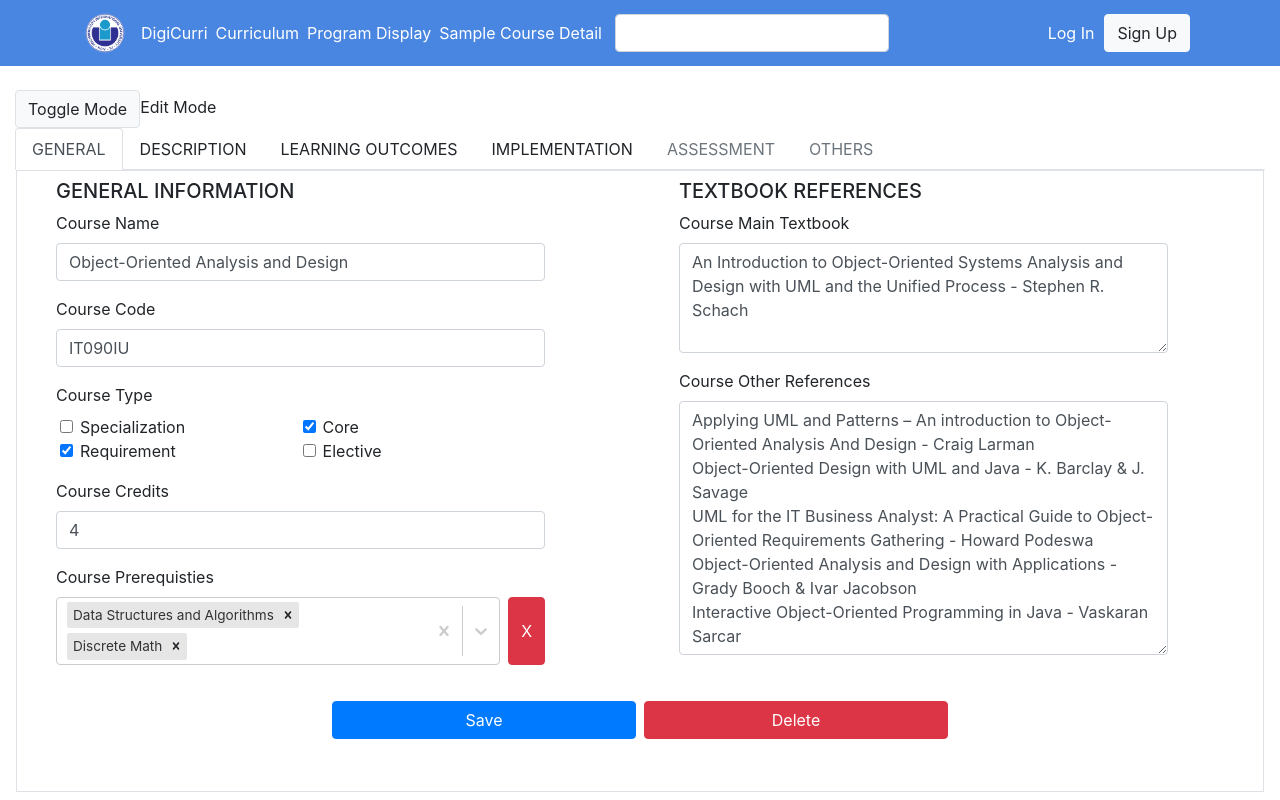
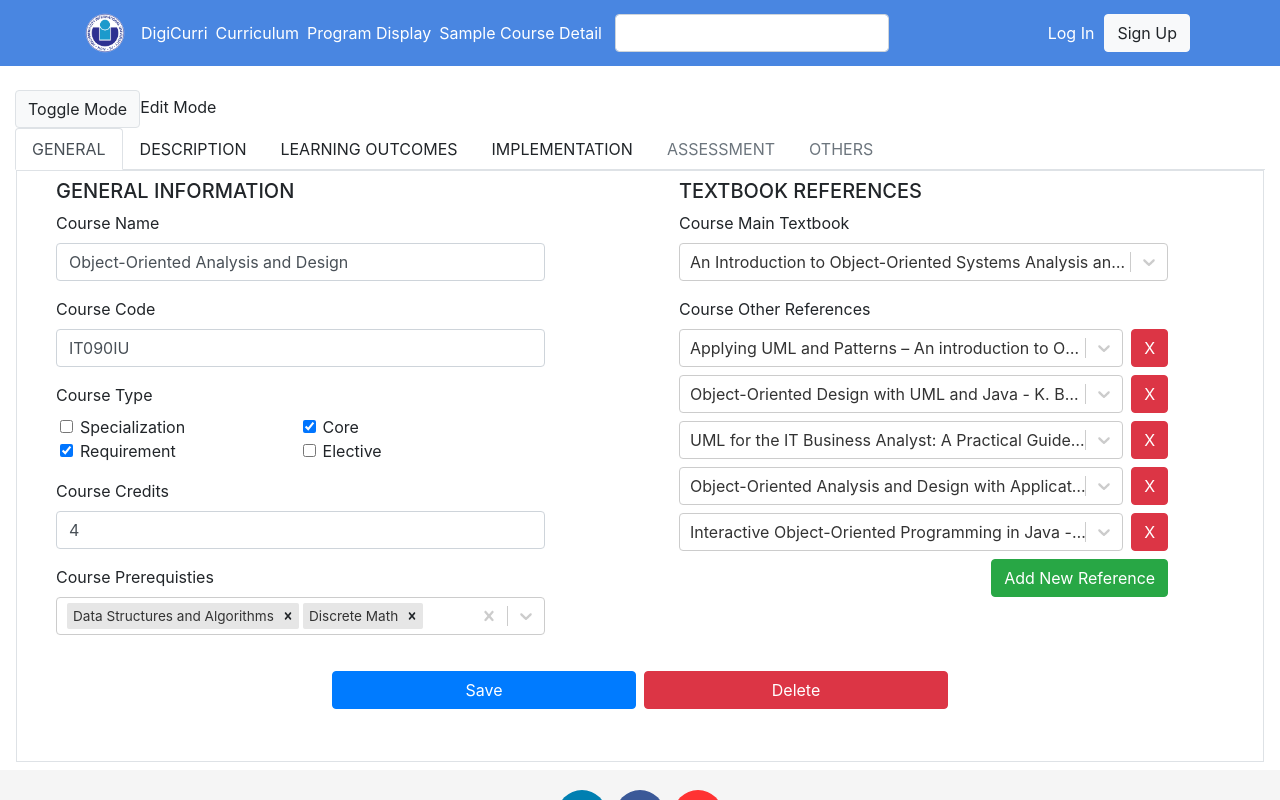
Before and after one commit to hcmiu-se-club-2019/digi-curriculum, a React (Create React App) app: page /course/IT090IU in a window 1280 px wide. Shown: the top 800 px of the page. Built offline with nearby package versions, Linux system fonts and the light colour scheme.

Commit message:
Adding Static Select

```diff
--- a/src/components/courseDetail/courseTabs/CourseGeneralTab.js
+++ b/src/components/courseDetail/courseTabs/CourseGeneralTab.js
@@ -161,8 +161,7 @@ const TabEditForm = props => {
               </FormGroup>
               <FormGroup>
                 <Label for="required">Course Prerequisties</Label>
-                <div className='d-flex flex-row mb-2'>
-                  <Select className='mr-2' isMulti options={[...courses]} value={values.prerequisties.map(prereq => {
+                <Select isMulti options={[...courses]} value={values.prerequisties.map(prereq => {
                     return {
                       label: prereq,
                       value: prereq
@@ -170,8 +169,6 @@ const TabEditForm = props => {
                   })}
                   onChange={opt => console.log(opt)}
                 />
-                  <Button color='danger'>X</Button>
-                </div>
               </FormGroup>
             </div>
           </div>
@@ -197,23 +194,29 @@ const TabEditForm = props => {
                   /> */}
               <FormGroup>
                 <Label for="textbook">Course Main Textbook</Label>
-                <Input
-                  type="textarea"
-                  name="courseTextbook"
-                  id="courseTextbook"
-                  value={values.textbook}
-                  rows='4'
+                <Select
+                  value={{label: values.textbook, value: values.textbook}}
+                  options={[values.textbook].concat(values.refs).map(ref => {return {label: ref, value: ref}})}
                 />
               </FormGroup>
               <FormGroup>
                 <Label for="references">Course Other References</Label>
-                <Input
-                  type="textarea"
-                  name="courseReferences"
-                  id="courseReferences"
-                  value={typeof values.refs === 'object' ? values.refs.join('\n') : values.refs}
-                  rows='10'
+                {
+                  typeof values.refs === 'object' && values.refs.map(ref =>
+                    <div className='mb-2 d-flex'>
+                      <div className='flex-grow-1 mr-2'>
+                        <Select
+                          value={{label: ref, value: ref}}
+                          options={values.refs.map(ref => {return {label: ref, value: ref}})}
                         />
+                      </div>
+
+                      <Button color='danger'>X</Button>
+                    </div>
+
+                  )
+                }
+                <Button className='float-right' color='success'>Add New Reference</Button>
               </FormGroup>
             </div>
           </div>
```
Lines whose indentation alone changed are shown as unchanged.
